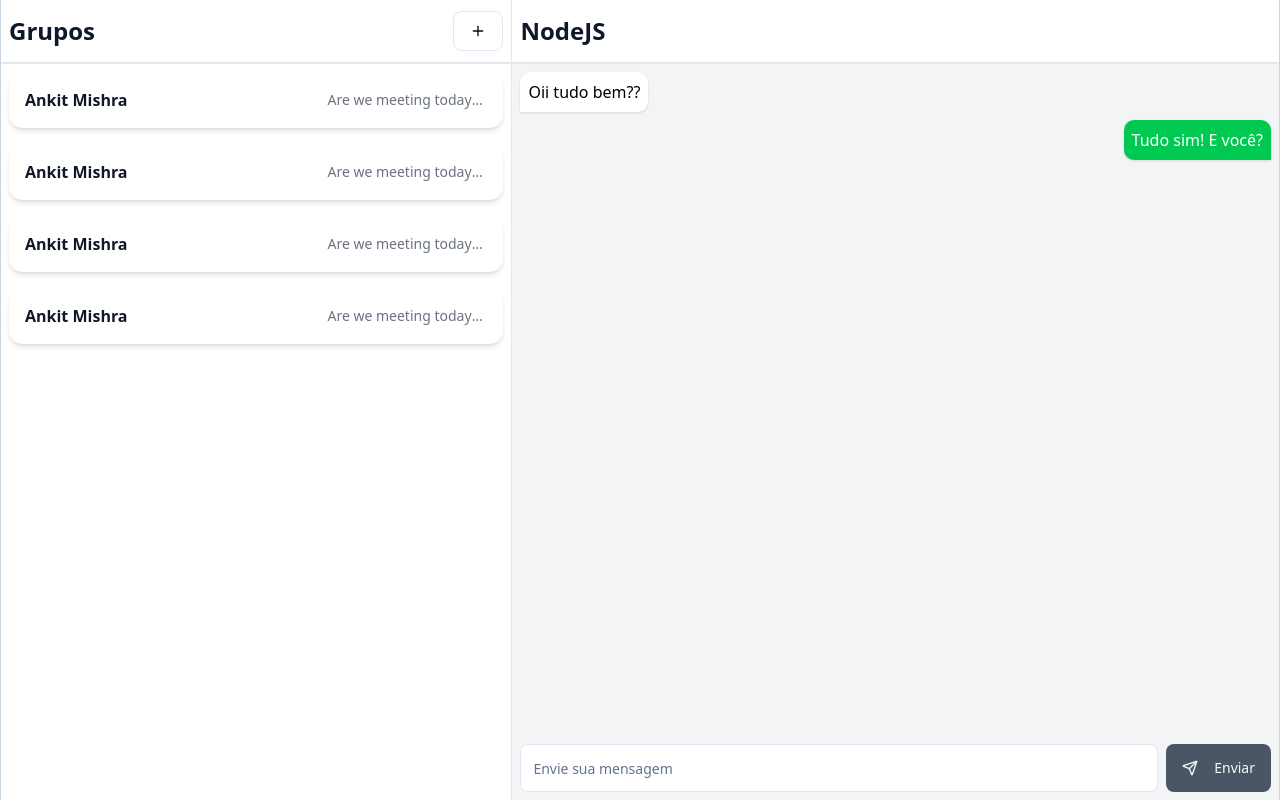
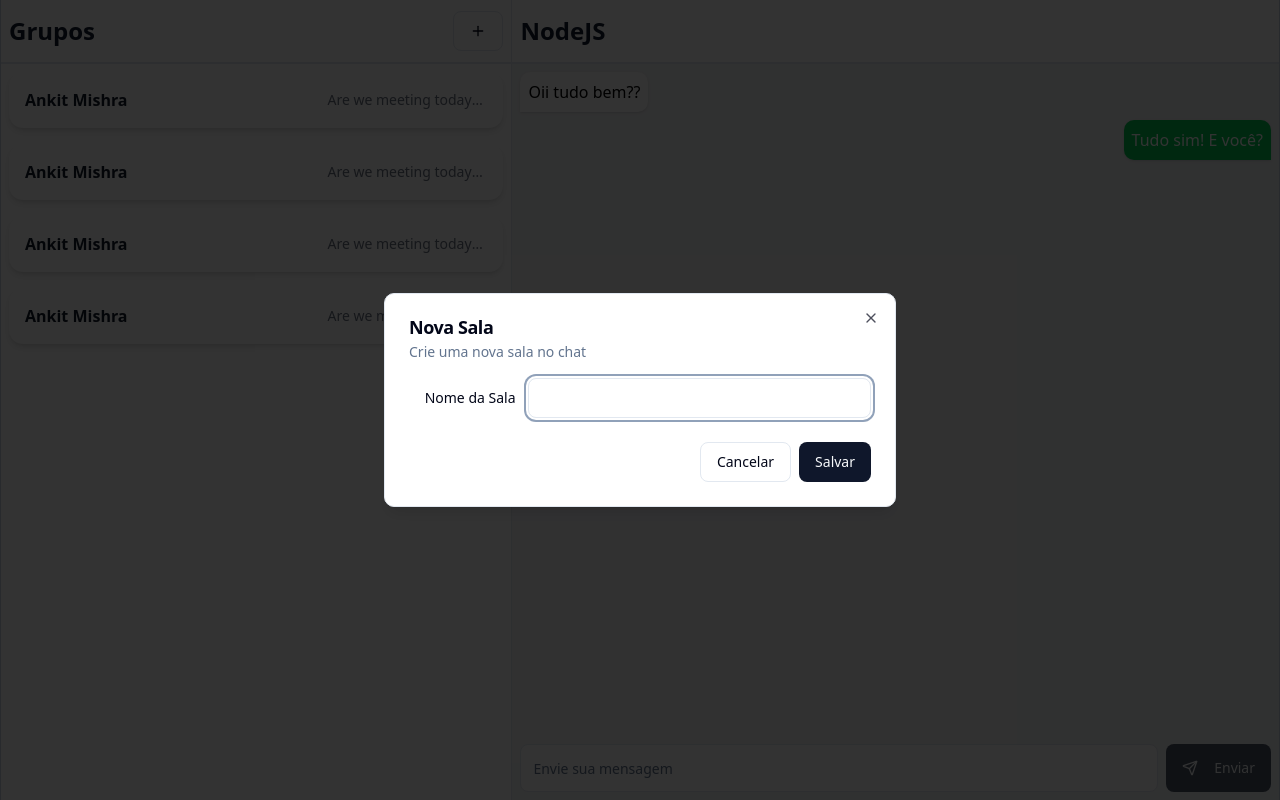
Before and after one commit to DaviSant0s/chat-web, a React (Vite) app: page / in a window 1280 px wide. Both pictures are taken after a click on the button 478 px from the left and 31 px from the top of the page. Built offline with nearby package versions, Linux system fonts and the light colour scheme; no server answers.

Commit message:
criação do botão e modal para criação de salas

```diff
--- /dev/null
+++ b/src/components/CreateRoomModal/index.tsx
@@ -0,0 +1,48 @@
+import {
+  DialogClose,
+  DialogContent,
+  DialogDescription,
+  DialogFooter,
+  DialogHeader,
+  DialogTitle,
+} from '../ui/dialog';
+
+import { Button } from '../ui/button';
+import { Input } from '../ui/input';
+import { Label } from '../ui/label';
+
+
+export default function CreateRoomModal() {
+
+  return (
+    <DialogContent>
+      <DialogHeader>
+        <DialogTitle>Nova Sala</DialogTitle>
+        <DialogDescription>Crie uma nova sala no chat</DialogDescription>
+      </DialogHeader>
+
+      <form className="space-y-6">
+        <div className="grid grid-cols-4 items-center text-right gap-3">
+          <Label className="flex justify-end" htmlFor="name">
+            Nome da Sala
+          </Label>
+          <Input className="col-span-3" id="name"/>
+        </div>
+
+        <DialogFooter>
+          <DialogClose asChild>
+            <Button type="button" variant="outline" className="cursor-pointer">
+              Cancelar
+            </Button>
+          </DialogClose>
+
+          <DialogClose asChild>
+            <Button type="submit" className="cursor-pointer">
+              Salvar
+            </Button>
+          </DialogClose>
+        </DialogFooter>
+      </form>
+    </DialogContent>
+  );
+}
--- a/src/pages/Chat/index.tsx
+++ b/src/pages/Chat/index.tsx
@@ -1,9 +1,11 @@
 import CardGroup from '@/components/CardGroup';
+import CreateRoomModal from '@/components/CreateRoomModal';
 import InputSendMessage from '@/components/InputSendMessage';
 import Layout from '@/components/Layout';
 import { Button } from '@/components/ui/button';
+import { Dialog, DialogTrigger } from '@/components/ui/dialog';
 import clsx from 'clsx';
-import { Plus, Send } from 'lucide-react';
+import { Plus, PlusCircle } from 'lucide-react';
 import { useEffect, useState } from 'react';
 import { io } from 'socket.io-client';
 
@@ -19,6 +21,11 @@ interface SelectRoomData {
   room: string;
 }
 
+interface CreateRoom {
+  username: string;
+  room: string;
+}
+
 const socket = io('http://localhost:3000');
 
 export default function Chat() {
@@ -27,6 +34,13 @@ export default function Chat() {
   const [message, setMessage] = useState<string>('');
   const [messages, setMessages] = useState<Message[]>([]);
   const [joined, setJoined] = useState<boolean>(false);
+
+  const [createRoom, setCreateRoom] = useState<CreateRoom>({
+    username: 'Davi',
+    room: '',
+  });
+
+  const [createRoomModal, setCreateRoomModal] = useState<boolean>(false);
 
   function handleJoinRoom(): void {
     if (username !== '' && room !== '') {
@@ -80,13 +94,20 @@ export default function Chat() {
         <div className="w-2/3 bg-white border-r-1">
           <div className="h-16 flex items-center justify-between pl-2 pr-2 border-b-2">
             <h1 className="font-extrabold text-slate-900 text-2xl">Grupos</h1>
+            <Dialog>
+              <DialogTrigger asChild>
                 <Button
+                  onClick={() => setCreateRoomModal(true)}
                   type="button"
                   variant="outline"
                   className="cursor-pointer"
                 >
-              <Plus/>
+                  <Plus />
                 </Button>
+              </DialogTrigger>
+
+              {createRoomModal && <CreateRoomModal />}
+            </Dialog>
           </div>
           <CardGroup />
           <CardGroup />
```
Lines whose indentation alone changed are shown as unchanged.
